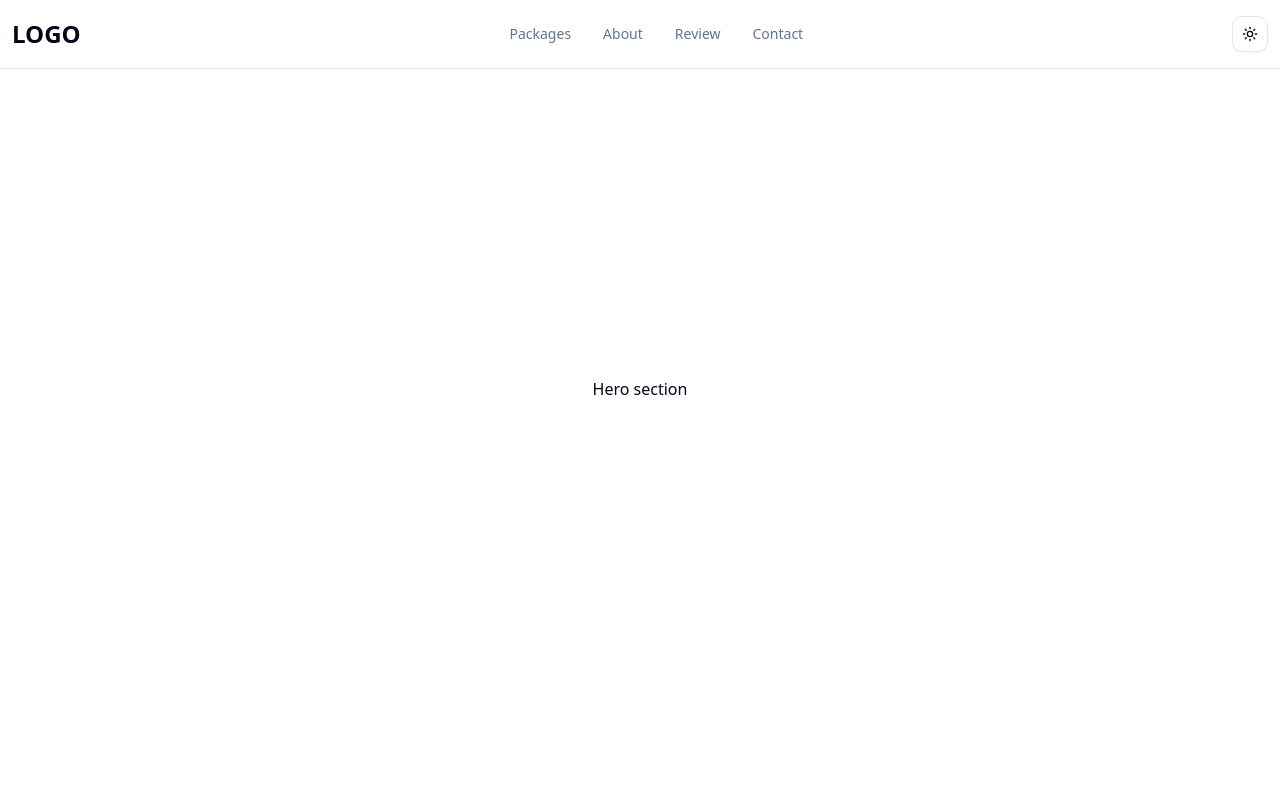
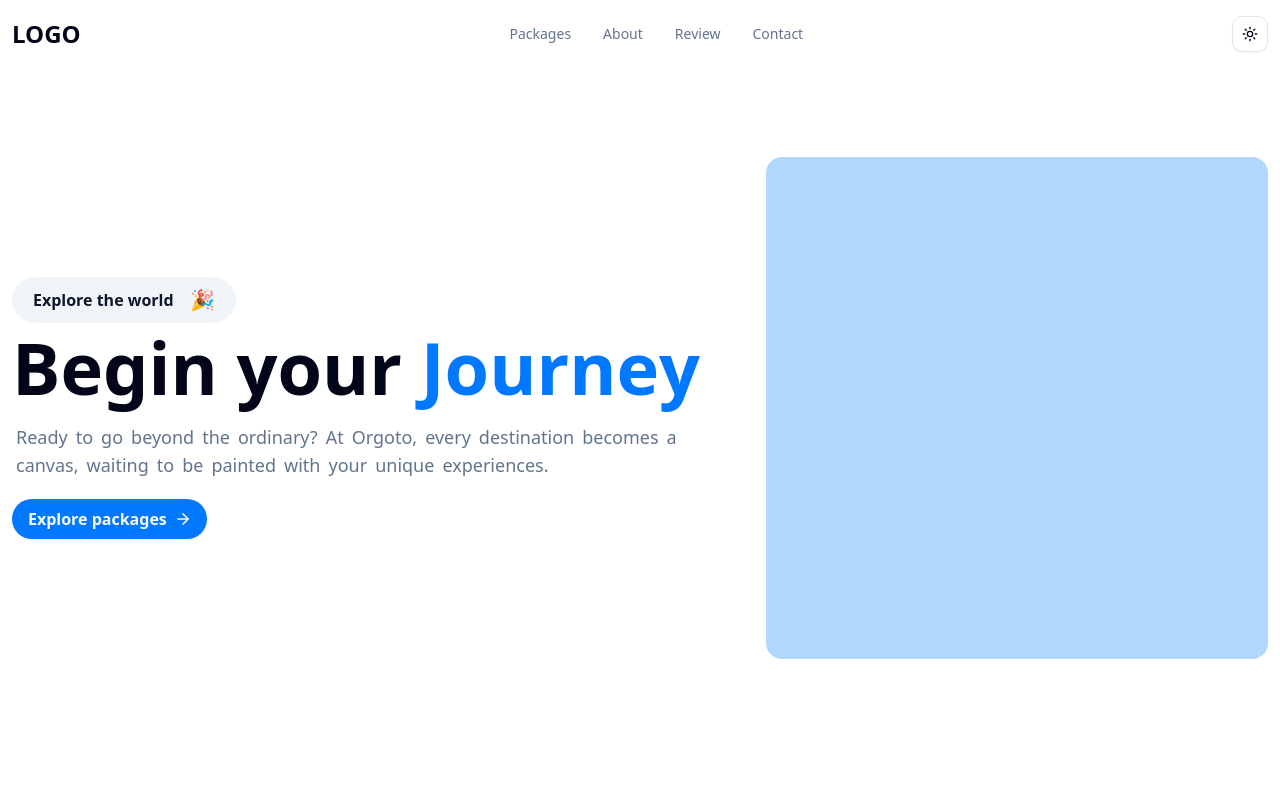
Before and after one commit to DEBOJEETDAS36/travelz, a Next.js app: page / in a window 1280 px wide. Shown: the top 800 px of the page. Built offline with nearby package versions, Linux system fonts and the light colour scheme.

Commit message:
Some components

```diff
--- a/app/globals.css
+++ b/app/globals.css
@@ -16,7 +16,7 @@
   --card-foreground: oklch(0.129 0.042 264.695);
   --popover: oklch(1 0 0);
   --popover-foreground: oklch(0.129 0.042 264.695);
-  --primary: oklch(0.208 0.042 265.755);
+  --primary: oklch(59.87% 0.22 257.83);
   --primary-foreground: oklch(0.984 0.003 247.858);
   --secondary: oklch(0.968 0.007 247.896);
   --secondary-foreground: oklch(0.208 0.042 265.755);
@@ -52,7 +52,7 @@
   --card-foreground: oklch(0.984 0.003 247.858);
   --popover: oklch(0.129 0.042 264.695);
   --popover-foreground: oklch(0.984 0.003 247.858);
-  --primary: oklch(0.984 0.003 247.858);
+  --primary: oklch(61.94% 0.2085 255.62);
   --primary-foreground: oklch(0.208 0.042 265.755);
   --secondary: oklch(0.279 0.041 260.031);
   --secondary-foreground: oklch(0.984 0.003 247.858);
@@ -138,4 +138,10 @@
   .fl_center {
     @apply flex justify-center items-center;
   }
+  .h_lg {
+    @apply text-4xl sm:text-5xl md:text-6xl lg:text-7xl font-semibold;
+  }
+  .h_md {
+    @apply text-3xl sm:text-4xl md:text-5xl font-semibold;
+  }
 }
--- a/components/HeroSection.tsx
+++ b/components/HeroSection.tsx
@@ -1,5 +1,44 @@
+import { heroDescription } from "@/constants";
+import RevealSentence from "./shared/RevealSentence";
+import RevealWord from "./shared/RevealWord";
+import { Badge } from "./ui/badge";
+import { Button } from "./ui/button";
+import Link from "next/link";
+import SlideIn from "./shared/SlideIn";
+import { ArrowRight } from "lucide-react";
+
 const HeroSection = () => {
-  return <section className="min-h-[80vh] fl_center wrapper">Hero section</section>;
+  return (
+    <section className="min-h-[90vh] md:min-h-[70vh] lg:min-h-[85vh] flex flex-col md:flex-row items-center wrapper gap-10 justify-evenly py-16 md:py-8">
+      <SlideIn className="text-center md:text-left" from="left">
+        <Badge
+          className="text-base rounded-full px-5 py-2 font-semibold inline-flex gap-4"
+          variant="secondary"
+        >
+          <span>Explore the world</span>
+          <span className="text-xl">🎉</span>
+        </Badge>
+        <h1 className="h_lg mt-2">
+          Begin your <RevealWord word="Journey" className="text-primary" />
+        </h1>
+        <RevealSentence
+          className="text-muted-foreground mt-5 text-lg"
+          sentence={heroDescription}
+          delay={0.8}
+        />
+        <Button
+          asChild
+          size="lg"
+          className="rounded-full mt-5 text-base font-semibold group hover:pr-7 transition-all"
+        >
+          <Link href="#packages">
+            Explore packages <ArrowRight className="scale-110 group-hover:translate-x-1 group-hover:scale-130 transition-transform" />
+          </Link>
+        </Button>
+      </SlideIn>
+      <div className="w-full max-w-72 md:w-2/5 md:max-w-full aspect-square rounded-2xl bg-primary/30 shrink-0" />
+    </section>
+  );
 };
 
 export default HeroSection;
--- a/components/Navbar.tsx
+++ b/components/Navbar.tsx
@@ -11,7 +11,7 @@ import { Menu, X } from "lucide-react";
 
 const Navbar = () => {
   return (
-    <header className="wrapper py-4 flex justify-between items-center border-b">
+    <header className="wrapper py-4 flex justify-between items-center">
       <Link href={"/"}>
         <p className="text-2xl font-semibold">LOGO</p>
       </Link>
--- a/components/PackagesSection.tsx
+++ b/components/PackagesSection.tsx
@@ -1,5 +1,45 @@
+"use client";
+
+import { useRef } from "react";
+import { useGSAP } from "@gsap/react";
+import gsap from "gsap";
+import { ScrollTrigger } from "gsap/ScrollTrigger";
+
+gsap.registerPlugin(ScrollTrigger);
+
 const PackagesSection = () => {
-  return <section id="packages" className="min-h-[80vh] fl_center wrapper">Packages section</section>;
+  const sectionRef = useRef<HTMLElement>(null);
+  const headingRef = useRef<HTMLHeadingElement>(null);
+
+  useGSAP(() => {
+    gsap.to(headingRef.current, {
+      opacity: 1,
+      duration: 1,
+      y: 0,
+      ease: "power2.inOut",
+      scrollTrigger: {
+        trigger: sectionRef.current,
+        start: "top 75%",
+        end: "top 50%",
+        toggleActions: "play none none reverse",
+      },
+    });
+  }, []);
+
+  return (
+    <section
+      ref={sectionRef}
+      id="packages"
+      className="min-h-[80vh] wrapper py-5"
+    >
+      <h2
+        ref={headingRef}
+        className="text-center text-muted-foreground opacity-0 translate-y-[20px] text-xl font-semibold"
+      >
+        Choose from a wide range of packages <span className="text-2xl">😊</span>
+      </h2>
+    </section>
+  );
 };
 
 export default PackagesSection;
--- /dev/null
+++ b/components/shared/RevealSentence.tsx
@@ -0,0 +1,50 @@
+"use client";
+import { useRef } from "react";
+import gsap from "gsap";
+import { useGSAP } from "@gsap/react";
+import { cn } from "@/lib/utils";
+
+const RevealSentence = ({
+  sentence,
+  delay = 0,
+  className,
+}: {
+  sentence: string;
+  delay?: number;
+  className?: string;
+}) => {
+  const wordsRef = useRef<(HTMLSpanElement | null)[]>([]);
+
+  useGSAP(() => {
+    gsap.fromTo(
+      wordsRef.current.filter(Boolean),
+      { opacity: 0, scale: 1.5, filter: "blur(10px)" },
+      {
+        opacity: 1,
+        scale: 1,
+        filter: "blur(0px)",
+        stagger: 0.05,
+        delay, // Apply delay from props
+        ease: "power2.out",
+      }
+    );
+  });
+
+  return (
+    <div className={cn("text-muted-foreground", className)}>
+      {sentence.split(" ").map((word, i) => (
+        <span
+          key={i}
+          ref={(el) => {
+            if (el) wordsRef.current[i] = el;
+          }}
+          className="inline-block opacity-0 mx-1"
+        >
+          {word}
+        </span>
+      ))}
+    </div>
+  );
+};
+
+export default RevealSentence;
--- /dev/null
+++ b/components/shared/RevealWord.tsx
@@ -0,0 +1,52 @@
+"use client";
+import { useRef } from "react";
+import gsap from "gsap";
+import { useGSAP } from "@gsap/react";
+import { cn } from "@/lib/utils";
+
+const RevealWord = ({
+  word,
+  delay = 0,
+  className,
+}: {
+  word: string;
+  delay?: number;
+  className?: string;
+}) => {
+  const lettersRef = useRef<HTMLSpanElement[]>([]);
+
+  useGSAP(() => {
+    gsap.fromTo(
+      lettersRef.current, // No need to filter, `push()` ensures valid elements
+      { opacity: 0, y: 10, scale: 1.5, filter: "blur(10px)" },
+      {
+        opacity: 1,
+        y: 0,
+        scale: 1,
+        filter: "blur(0px)",
+        stagger: 0.05,
+        delay,
+        duration: 0.6,
+        ease: "power2.out",
+      }
+    );
+  });
+
+  return (
+    <span className={cn("inline-block", className)}>
+      {word.split("").map((letter, i) => (
+        <span
+          key={i}
+          ref={(el) => {
+            if (el) lettersRef.current.push(el);
+          }}
+          className="inline-block opacity-0"
+        >
+          {letter}
+        </span>
+      ))}
+    </span>
+  );
+};
+
+export default RevealWord;
--- /dev/null
+++ b/components/shared/SlideIn.tsx
@@ -0,0 +1,48 @@
+"use client";
+import { useRef } from "react";
+import gsap from "gsap";
+import { useGSAP } from "@gsap/react";
+import { cn } from "@/lib/utils";
+
+const SlideIn = ({
+  children,
+  delay = 0,
+  duration = 0.8,
+  from = "bottom", // 'left', 'right', 'top', 'bottom'
+  className,
+}: {
+  children: React.ReactNode;
+  delay?: number;
+  duration?: number;
+  from?: "left" | "right" | "top" | "bottom";
+  className?: string;
+}) => {
+  const ref = useRef<HTMLDivElement>(null);
+
+  useGSAP(() => {
+    gsap.fromTo(
+      ref.current,
+      {
+        opacity: 0,
+        x: from === "left" ? -50 : from === "right" ? 50 : 0,
+        y: from === "top" ? -50 : from === "bottom" ? 50 : 0,
+      },
+      {
+        opacity: 1,
+        x: 0,
+        y: 0,
+        duration,
+        delay,
+        ease: "power2.out",
+      }
+    );
+  });
+
+  return (
+    <div ref={ref} className={cn("opacity-0", className)}>
+      {children}
+    </div>
+  );
+};
+
+export default SlideIn;
--- /dev/null
+++ b/components/ui/badge.tsx
@@ -0,0 +1,46 @@
+import * as React from "react"
+import { Slot } from "@radix-ui/react-slot"
+import { cva, type VariantProps } from "class-variance-authority"
+
+import { cn } from "@/lib/utils"
+
+const badgeVariants = cva(
+  "inline-flex items-center justify-center rounded-md border px-2 py-0.5 text-xs font-medium w-fit whitespace-nowrap shrink-0 [&>svg]:size-3 gap-1 [&>svg]:pointer-events-none focus-visible:border-ring focus-visible:ring-ring/50 focus-visible:ring-[3px] aria-invalid:ring-destructive/20 dark:aria-invalid:ring-destructive/40 aria-invalid:border-destructive transition-[color,box-shadow] overflow-auto",
+  {
+    variants: {
+      variant: {
+        default:
+          "border-transparent bg-primary text-primary-foreground [a&]:hover:bg-primary/90",
+        secondary:
+          "border-transparent bg-secondary text-secondary-foreground [a&]:hover:bg-secondary/90",
+        destructive:
+          "border-transparent bg-destructive text-white [a&]:hover:bg-destructive/90 focus-visible:ring-destructive/20 dark:focus-visible:ring-destructive/40",
+        outline:
+          "text-foreground [a&]:hover:bg-accent [a&]:hover:text-accent-foreground",
+      },
+    },
+    defaultVariants: {
+      variant: "default",
+    },
+  }
+)
+
+function Badge({
+  className,
+  variant,
+  asChild = false,
+  ...props
+}: React.ComponentProps<"span"> &
+  VariantProps<typeof badgeVariants> & { asChild?: boolean }) {
+  const Comp = asChild ? Slot : "span"
+
+  return (
+    <Comp
+      data-slot="badge"
+      className={cn(badgeVariants({ variant }), className)}
+      {...props}
+    />
+  )
+}
+
+export { Badge, badgeVariants }
--- a/constants/index.ts
+++ b/constants/index.ts
@@ -33,4 +33,8 @@ const navLinks = [
   },
 ];
 
+export const heroDescription =
+  "Ready to go beyond the ordinary? At Orgoto, every destination becomes a canvas, waiting to be painted with your unique experiences.";
+
+export const packagesHeading = "Choose from a wide range of packages";
 export { packages, navLinks };
--- a/package.json
+++ b/package.json
@@ -9,6 +9,7 @@
     "lint": "next lint"
   },
   "dependencies": {
+    "@gsap/react": "^2.1.2",
     "@radix-ui/react-dialog": "^1.1.6",
     "@radix-ui/react-dropdown-menu": "^2.1.6",
     "@radix-ui/react-popover": "^1.1.6",
```
Also changed, not shown: 1 other file (tests, documents, lock files or other folders).
